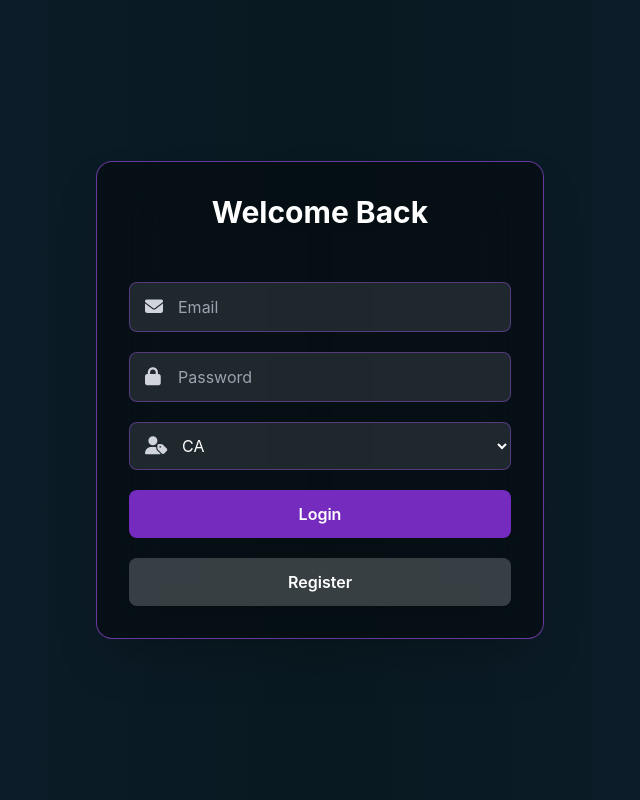
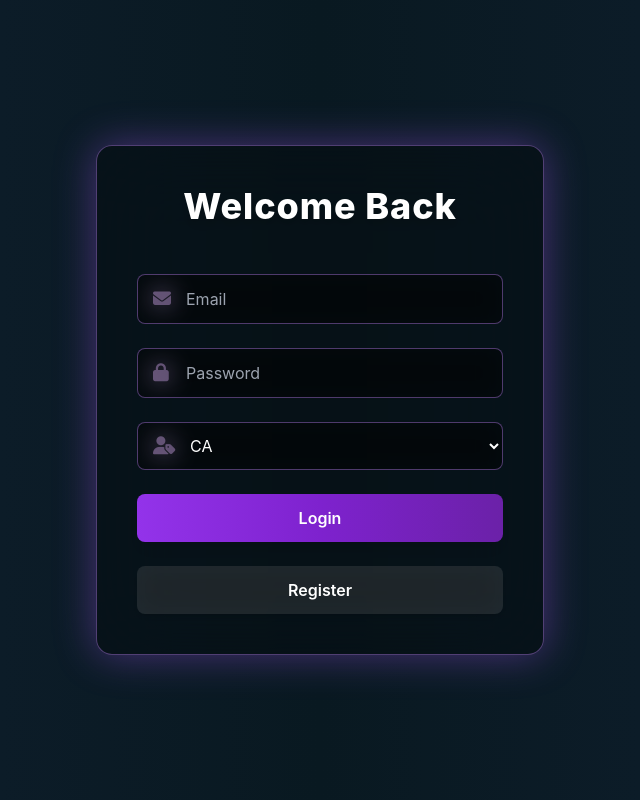
Before and after one commit to Pranav0786/CA_Website, a React (Create React App) app: page /login in a window 1280 px wide. Shown: the whole page, without its empty margins (320-960 px from the left). Built offline with nearby package versions, Linux system fonts and the light colour scheme.

Commit message:
added something

```diff
--- a/src/App.js
+++ b/src/App.js
@@ -34,6 +34,7 @@ const App = () => {
 
         {/* Protected Businessman Routes */}
         <Route path="/businessman" element={<ProtectedRoute allowedRole="Businessman"><Businessman /></ProtectedRoute>} />
+
       </Routes>
 
     </BrowserRouter>
--- a/src/components/Businessman/Businessman.js
+++ b/src/components/Businessman/Businessman.js
@@ -24,7 +24,7 @@ const Businessman = () => {
       <div className="flex flex-col lg:flex-row justify-between items-center p-10 space-y-8 lg:space-y-0">
         <div className="w-full lg:w-1/2 text-center lg:text-left px-4">
           <h1 className="text-4xl font-extrabold text-gray-800 mb-4">
-            Welcome to World of CA HUB
+            Welcome to World of Business HUB
           </h1>
           <p className="text-lg text-gray-600 leading-relaxed">
             <b>Enhance your business efficiency with our analytics, client management, and documentation tools.</b>
--- /dev/null
+++ b/src/components/CA/demo.jsx
@@ -0,0 +1 @@
+<div class="sketchfab-embed-wrapper"> <iframe title="Business Typography" frameborder="0" allowfullscreen mozallowfullscreen="true" webkitallowfullscreen="true" allow="autoplay; fullscreen; xr-spatial-tracking" xr-spatial-tracking execution-while-out-of-viewport execution-while-not-rendered web-share src="https://sketchfab.com/models/06f38100bcb546c09978db507db08d25/embed"> </iframe> <p style="font-size: 13px; font-weight: normal; margin: 5px; color: #4A4A4A;"> <a href="https://sketchfab.com/3d-models/business-typography-06f38100bcb546c09978db507db08d25?utm_medium=embed&utm_campaign=share-popup&utm_content=06f38100bcb546c09978db507db08d25" target="_blank" rel="nofollow" style="font-weight: bold; color: #1CAAD9;"> Business Typography </a> by <a href="https://sketchfab.com/imesteves?utm_medium=embed&utm_campaign=share-popup&utm_content=06f38100bcb546c09978db507db08d25" target="_blank" rel="nofollow" style="font-weight: bold; color: #1CAAD9;"> Ino Esteves </a> on <a href="https://sketchfab.com?utm_medium=embed&utm_campaign=share-popup&utm_content=06f38100bcb546c09978db507db08d25" target="_blank" rel="nofollow" style="font-weight: bold; color: #1CAAD9;">Sketchfab</a></p></div>
--- a/src/pages/AuthPages/Login.js
+++ b/src/pages/AuthPages/Login.js
@@ -40,59 +40,65 @@ const Login = () => {
 
   return (
     <div className="flex items-center justify-center min-h-screen p-8 bg-gradient-to-r from-[#0f1f2f] via-[#091921] to-[#0f1f2f]">
-      <div className="w-full max-w-md bg-black/40 backdrop-blur-xl p-8 shadow-2xl rounded-2xl border border-purple-500/60 animate-fadeIn">
-        <form onSubmit={handleSubmit} className="flex flex-col gap-5">
-          <h2 className="text-3xl font-bold text-center text-white drop-shadow-md mb-8">
+      {/* Glass Card */}
+      <div className="w-full max-w-md bg-black/30 backdrop-blur-2xl p-10 shadow-[0_0_40px_rgba(168,85,247,0.4)] rounded-2xl border border-purple-400/40 animate-fadeIn transform transition hover:scale-[1.02] hover:shadow-[0_0_60px_rgba(168,85,247,0.6)]">
+        <form onSubmit={handleSubmit} className="flex flex-col gap-6">
+          <h2 className="text-4xl font-extrabold text-center text-white drop-shadow-lg mb-6 tracking-wide">
             Welcome Back
           </h2>
 
+          {/* Email */}
           <div className="relative">
-            <i className="fas fa-envelope absolute left-4 top-1/2 transform -translate-y-1/2 text-gray-300 text-lg"></i>
+            <i className="fas fa-envelope absolute left-4 top-1/2 transform -translate-y-1/2 text-purple-300 text-lg"></i>
             <input
               type="email"
               name="email"
               placeholder="Email"
               onChange={handleChange}
               required
-              className="w-full pl-12 py-3 border border-purple-500/40 rounded-lg bg-white/10 text-white placeholder-gray-400 focus:outline-none focus:ring-2 focus:ring-purple-400 focus:border-purple-400 transition"
+              className="w-full pl-12 py-3 border border-purple-400/40 rounded-lg bg-black/40 backdrop-blur-md text-white placeholder-gray-400 focus:outline-none focus:ring-2 focus:ring-purple-500 focus:border-purple-500 transition"
             />
           </div>
 
+          {/* Password */}
           <div className="relative">
-            <i className="fas fa-lock absolute left-4 top-1/2 transform -translate-y-1/2 text-gray-300 text-lg"></i>
+            <i className="fas fa-lock absolute left-4 top-1/2 transform -translate-y-1/2 text-purple-300 text-lg"></i>
             <input
               type="password"
               name="password"
               placeholder="Password"
               onChange={handleChange}
               required
-              className="w-full pl-12 py-3 border border-purple-500/40 rounded-lg bg-white/10 text-white placeholder-gray-400 focus:outline-none focus:ring-2 focus:ring-purple-400 focus:border-purple-400 transition"
+              className="w-full pl-12 py-3 border border-purple-400/40 rounded-lg bg-black/40 backdrop-blur-md text-white placeholder-gray-400 focus:outline-none focus:ring-2 focus:ring-purple-500 focus:border-purple-500 transition"
             />
           </div>
 
+          {/* Role */}
           <div className="relative">
-            <i className="fas fa-user-tag absolute left-4 top-1/2 transform -translate-y-1/2 text-gray-300 text-lg"></i>
+            <i className="fas fa-user-tag absolute left-4 top-1/2 transform -translate-y-1/2 text-purple-300 text-lg"></i>
             <select
               name="role"
               onChange={handleChange}
-              className="w-full pl-12 py-3 border border-purple-500/40 rounded-lg bg-white/10 text-white focus:outline-none focus:ring-2 focus:ring-purple-400 focus:border-purple-400 transition"
+              className="w-full pl-12 py-3 border border-purple-400/40 rounded-lg bg-black/40 backdrop-blur-md text-white focus:outline-none focus:ring-2 focus:ring-purple-500 focus:border-purple-500 transition"
             >
               <option value="CA" className="text-black">CA</option>
               <option value="Businessman" className="text-black">Businessman</option>
             </select>
           </div>
 
+          {/* Login Button */}
           <button
             type="submit"
-            className="py-3 bg-purple-600/80 text-white font-semibold rounded-lg hover:bg-purple-700 transition duration-300 shadow-md"
+            className="py-3 bg-gradient-to-r from-purple-600 via-purple-700 to-purple-800 text-white font-semibold rounded-lg hover:opacity-90 transition duration-300 shadow-lg hover:shadow-[0_0_20px_rgba(168,85,247,0.8)]"
           >
             Login
           </button>
 
+          {/* Register Button */}
           <button
             type="button"
             onClick={handleRegisterClick}
-            className="py-3 bg-white/20 text-white font-semibold rounded-lg hover:bg-white/30 transition duration-300 shadow-md"
+            className="py-3 bg-white/10 text-white font-semibold rounded-lg hover:bg-white/20 transition duration-300 shadow-md backdrop-blur-md"
           >
             Register
           </button>
```
Also changed, not shown: src/components/Businessman/Navbar.js (+86 -17 lines).
